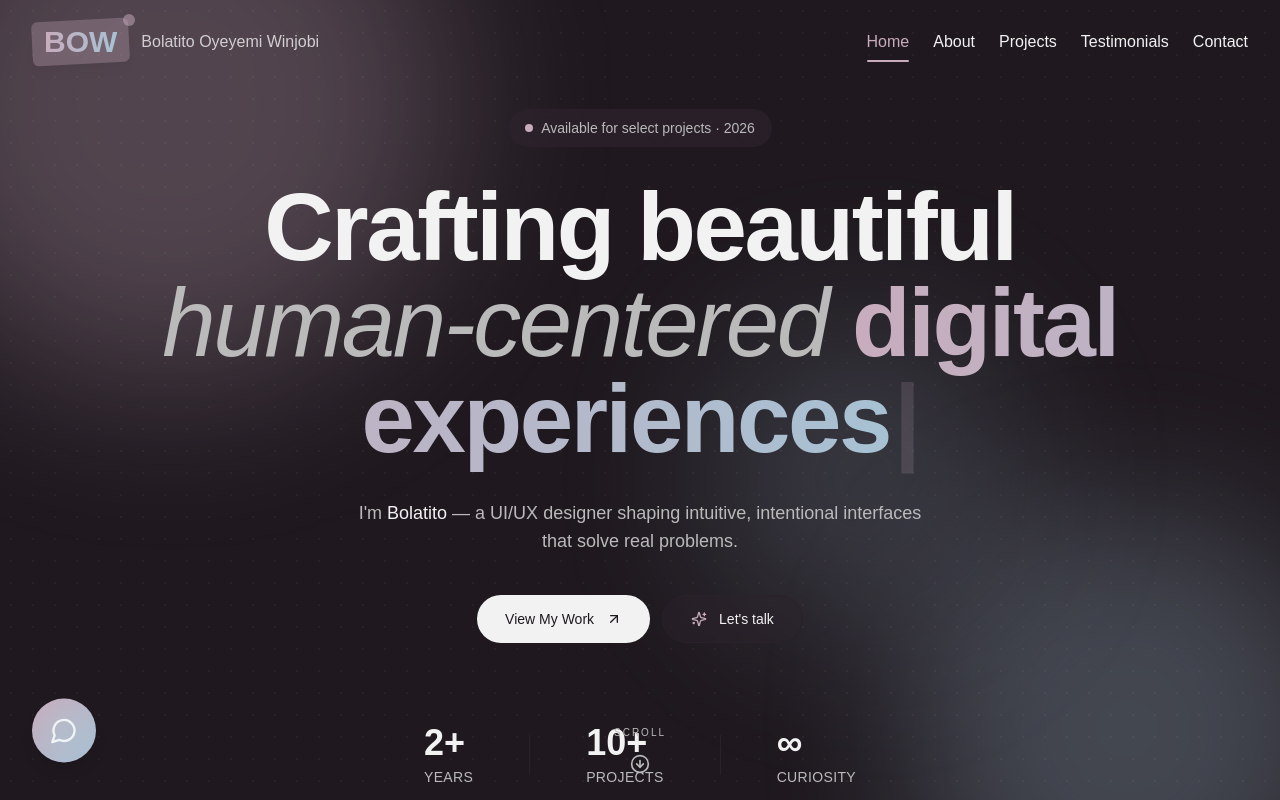
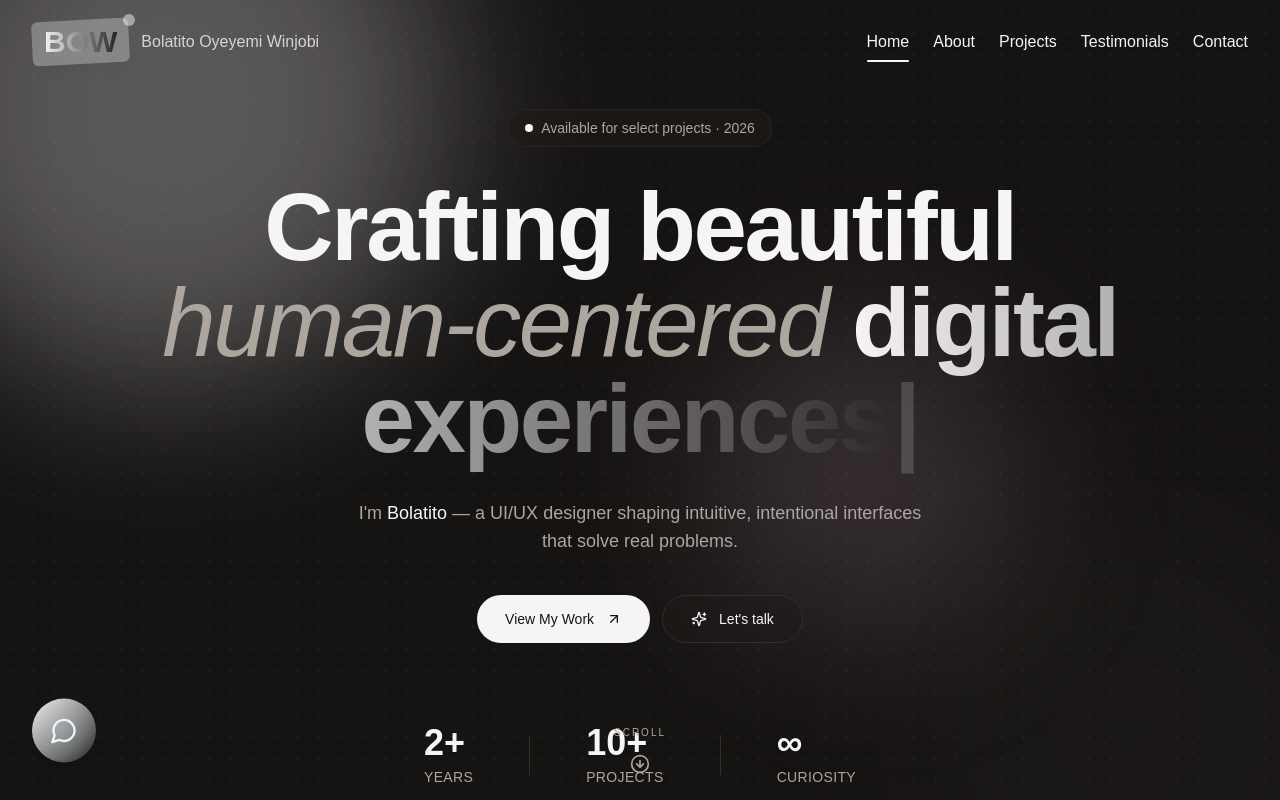
Before and after one commit to BOW-thepm/bolatito-oyeyemi-winjobi, a React (Vite) app: page / in a window 1280 px wide. Shown: the top 800 px of the page. Built offline with nearby package versions, Linux system fonts and the light colour scheme; a web font is replaced by a local one.

Commit message:
Changes
Co-authored-by: BOW-thepm <174844559+BOW-thepm@users.noreply.github.com>

```diff
--- a/src/index.css
+++ b/src/index.css
@@ -7,100 +7,98 @@
 
 @layer base {
   :root {
-    --background: 15 20% 99%; /* Light BG #FFF9F8 */
-    --foreground: 0 0% 17%; /* Main text #2B2B2B */
+    /* Warm minimalist neutrals */
+    --background: 30 20% 98%;          /* #FAF8F5 */
+    --foreground: 0 0% 9%;             /* near black */
 
-    --card: 15 25% 98%; /* Cards #FDF3F2 */
-    --card-foreground: 0 0% 17%;
+    --card: 0 0% 100%;
+    --card-foreground: 0 0% 9%;
 
-    --popover: 15 25% 98%;
-    --popover-foreground: 0 0% 17%;
+    --popover: 0 0% 100%;
+    --popover-foreground: 0 0% 9%;
 
-    --primary: 324 20% 73%; /* Dusty Mauve #C9A7B8 */
-    --primary-foreground: 0 0% 100%; /* White on accent */
+    --primary: 0 0% 9%;                /* monochrome primary */
+    --primary-foreground: 30 20% 98%;
 
-    --secondary: 203 35% 74%; /* Powder Blue #AEC6CF */
-    --secondary-foreground: 0 0% 7%; /* Dark text on powder blue */
+    --secondary: 30 15% 94%;
+    --secondary-foreground: 0 0% 9%;
 
-    --muted: 15 20% 96%;
-    --muted-foreground: 0 0% 33%; /* Subtext #555555 */
+    --muted: 30 15% 95%;
+    --muted-foreground: 0 0% 40%;
 
-    --accent: 203 35% 74%; /* Powder Blue as accent */
-    --accent-foreground: 0 0% 7%;
+    --accent: 324 22% 70%;             /* single mauve accent */
+    --accent-foreground: 0 0% 9%;
 
-    --destructive: 0 84.2% 60.2%;
+    --destructive: 0 72% 51%;
     --destructive-foreground: 0 0% 98%;
 
-    --border: 15 15% 90%;
-    --input: 15 15% 90%;
-    --ring: 324 20% 73%; /* Dusty Mauve for focus rings */
+    --border: 30 10% 90%;
+    --input: 30 10% 90%;
+    --ring: 0 0% 9%;
 
     --radius: 0.5rem;
 
-    --sidebar-background: 15 20% 97%;
-    --sidebar-foreground: 0 0% 17%;
-    --sidebar-primary: 0 0% 17%;
+    --sidebar-background: 30 20% 97%;
+    --sidebar-foreground: 0 0% 9%;
+    --sidebar-primary: 0 0% 9%;
     --sidebar-primary-foreground: 0 0% 98%;
-    --sidebar-accent: 15 20% 95%;
-    --sidebar-accent-foreground: 0 0% 17%;
-    --sidebar-border: 15 15% 87%;
-    --sidebar-ring: 324 20% 73%;
+    --sidebar-accent: 30 15% 95%;
+    --sidebar-accent-foreground: 0 0% 9%;
+    --sidebar-border: 30 10% 88%;
+    --sidebar-ring: 0 0% 9%;
 
-  /* Custom section backgrounds */
-  --featured-work-bg: 324 25% 96%; /* #F6EBF0 */
-  --contact-bg: 20 15% 94%; /* #EFEAE7 */
-  --footer-bg: 20 20% 87%; /* #E0D6D3 */
+    /* Unified section tones — all very close to background */
+    --featured-work-bg: 30 18% 96%;
+    --contact-bg: 30 18% 97%;
+    --footer-bg: 30 16% 95%;
 
-  /* Gallery specific colors */
-  --gallery-backdrop: 324 8% 98%; /* Very soft warm white */
-  --gallery-card: 0 0% 100%; /* Pure white for cards */
-  --gallery-overlay: 324 20% 73% / 0.9; /* Primary with transparency */
-  --gallery-border: 324 10% 85%; /* Subtle borders */
-  --gallery-shadow: 324 20% 73% / 0.1; /* Soft shadows */
-  --gallery-glow: 324 40% 85% / 0.3; /* Hover glow */
+    --gallery-backdrop: 30 18% 97%;
+    --gallery-card: 0 0% 100%;
+    --gallery-overlay: 0 0% 9% / 0.85;
+    --gallery-border: 30 10% 88%;
+    --gallery-shadow: 0 0% 0% / 0.06;
+    --gallery-glow: 30 10% 90% / 0.4;
   }
 
   .dark {
-    --background: 300 10% 11%; /* Dark BG #1C1A1D */
-    --foreground: 0 0% 95%; /* Main text #F1F1F1 */
+    --background: 30 6% 8%;            /* near black */
+    --foreground: 30 10% 96%;
 
-    --card: 300 15% 16%; /* Cards #2A262B */
-    --card-foreground: 0 0% 95%;
+    --card: 30 6% 11%;
+    --card-foreground: 30 10% 96%;
 
-    --popover: 300 15% 16%;
-    --popover-foreground: 0 0% 95%;
+    --popover: 30 6% 11%;
+    --popover-foreground: 30 10% 96%;
 
-    --primary: 324 20% 73%; /* Dusty Mauve #C9A7B8 */
-    --primary-foreground: 0 0% 7%; /* Dark text on accent in dark mode */
+    --primary: 30 10% 96%;             /* invert for dark */
+    --primary-foreground: 30 6% 8%;
 
-    --secondary: 203 35% 74%; /* Powder Blue #AEC6CF */
-    --secondary-foreground: 0 0% 7%;
+    --secondary: 30 6% 14%;
+    --secondary-foreground: 30 10% 96%;
 
-    --muted: 300 10% 12%;
-    --muted-foreground: 0 0% 73%; /* Subtext #BBBBBB */
+    --muted: 30 6% 13%;
+    --muted-foreground: 30 8% 65%;
 
-    --accent: 203 35% 74%;
-    --accent-foreground: 0 0% 7%;
+    --accent: 324 22% 70%;
+    --accent-foreground: 30 6% 8%;
 
-    --destructive: 0 62.8% 30.6%;
+    --destructive: 0 62% 45%;
     --destructive-foreground: 0 0% 98%;
 
-    --border: 300 10% 15%;
-    --input: 300 10% 15%;
-    --ring: 324 20% 73%;
+    --border: 30 6% 18%;
+    --input: 30 6% 18%;
+    --ring: 30 10% 96%;
 
-    /* Custom section backgrounds - dark theme */
-    --featured-work-bg: 300 15% 20%; /* #342F35 */
-    --contact-bg: 300 10% 22%; /* #3A353A */
-    --footer-bg: 300 15% 18%; /* #2E292E */
+    --featured-work-bg: 30 6% 10%;
+    --contact-bg: 30 6% 9%;
+    --footer-bg: 30 6% 11%;
 
-    /* Gallery specific colors - dark theme */
-    --gallery-backdrop: 300 10% 8%; /* Deep dark background */
-    --gallery-card: 300 15% 12%; /* Dark cards */
-    --gallery-overlay: 324 20% 73% / 0.95; /* Primary overlay */
-    --gallery-border: 300 10% 20%; /* Dark borders */
-    --gallery-shadow: 0 0% 0% / 0.3; /* Deep shadows */
-    --gallery-glow: 324 40% 85% / 0.2; /* Soft glow */
+    --gallery-backdrop: 30 6% 9%;
+    --gallery-card: 30 6% 12%;
+    --gallery-overlay: 30 10% 96% / 0.9;
+    --gallery-border: 30 6% 18%;
+    --gallery-shadow: 0 0% 0% / 0.4;
+    --gallery-glow: 30 10% 30% / 0.25;
   }
 
   * {
```
